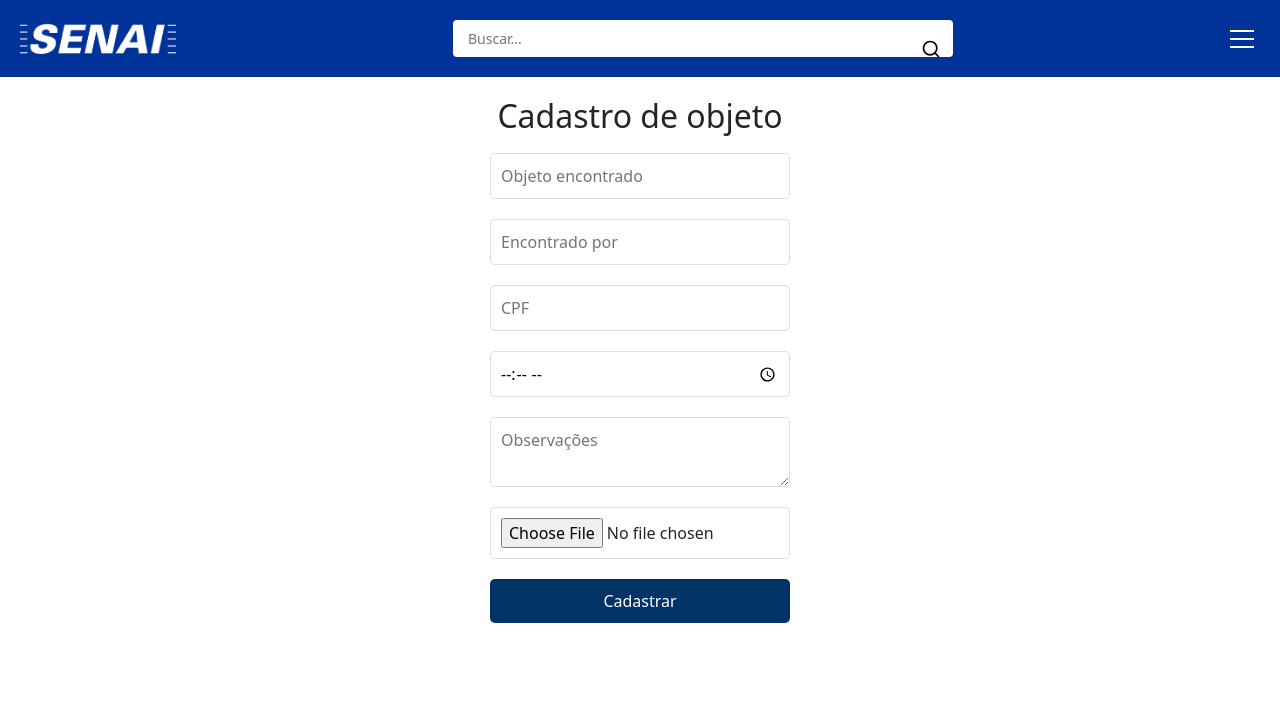
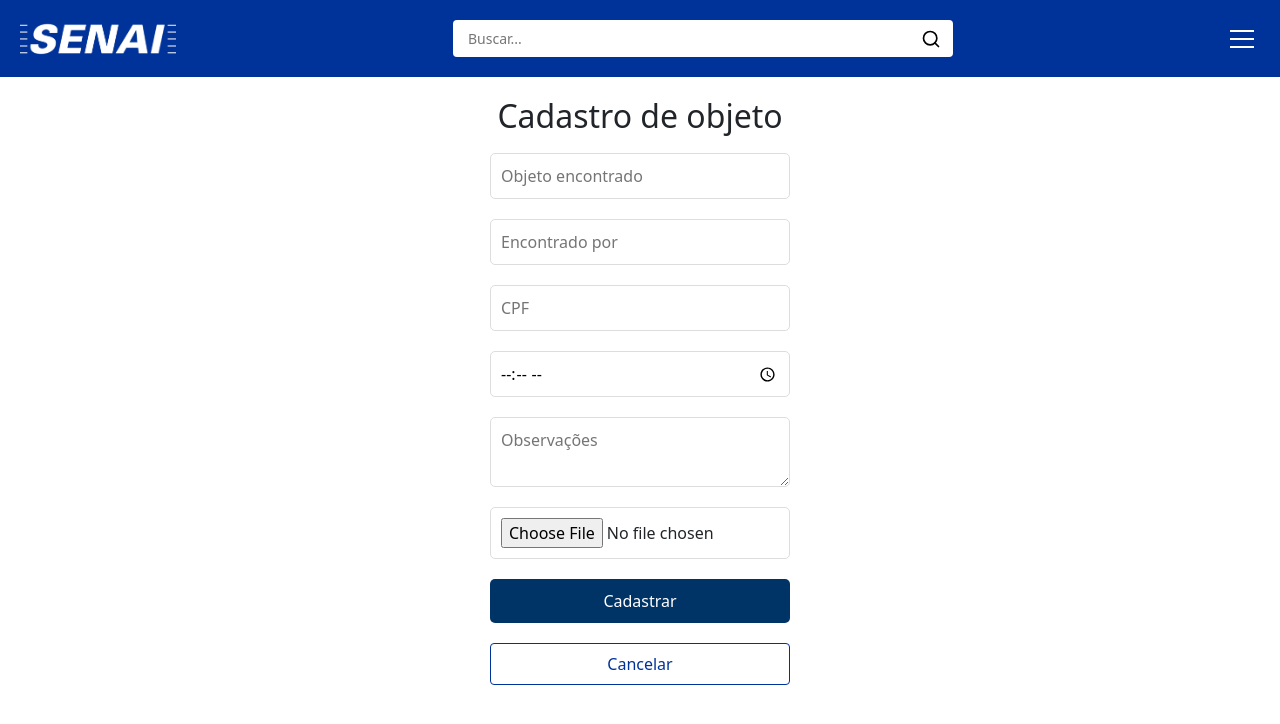
Before and after one commit to GusRsantos/achados-perdidos, a React (Create React App) app: page /cadastrarobjeto in a window 1280 px wide. Shown: the top 724 px of the page. Built offline with nearby package versions, Linux system fonts and the light colour scheme; sample sign-in values are in the browser's storage.

Commit message:
Alteração feita pelo Gustavo e não pelo joy

```diff
--- a/src/components/NavBarra.module.css
+++ b/src/components/NavBarra.module.css
@@ -16,6 +16,11 @@
 .logo {
   height: 40px;
   width: auto;
+}
+
+.logo:hover{
+  cursor: pointer;
+  opacity: 0.8;
 }
 
 .searchContainer {
@@ -51,7 +56,8 @@
   display: flex;
   align-items: center;
   justify-content: center;
-}
+  margin-top: auto;
+  }
 
 .searchIcon {
   width: 20px;
--- a/src/pages/CadastrarObjeto.jsx
+++ b/src/pages/CadastrarObjeto.jsx
@@ -1,5 +1,6 @@
 import React, { useState } from 'react';
 import styles from './CadastrarObjeto.module.css';
+import { useNavigate } from 'react-router-dom';
 
 const url = "http://localhost:5000/usuarios";
 
@@ -10,6 +11,15 @@ const CadastrarObjeto = () => {
   const [horarioEntrada, setHorarioEntrada] = useState('');
   const [observacoes, setObservacoes] = useState('');
   const [foto, setFoto] = useState(null);
+
+  const navigate = useNavigate();
+
+   const handleCancelar = () => {
+    navigate('/home');
+  };
+
+
+
 
   const handleFotoUpload = (e) => {
       setFoto(e.target.files[0]);
@@ -59,6 +69,12 @@ const CadastrarObjeto = () => {
                     onChange={handleFotoUpload}
                 />
                 <button type="submit">Cadastrar</button>
+                 <button
+                  onClick={handleCancelar}
+                  className={styles.buttonCancelar}
+                >
+                  Cancelar
+                </button>
             </form>
     </div>
   );
--- a/src/pages/CadastrarObjeto.module.css
+++ b/src/pages/CadastrarObjeto.module.css
@@ -25,6 +25,17 @@ button {
     cursor: pointer;
 }
 
+
+.buttonCancelar {
+    padding: 8px 24px;
+    border: 1px solid #003399;
+    background: #fff;
+    color: #003399;
+    border-radius: 4px;
+    cursor: pointer;
+  }
+
+
 button:hover {
     background-color: #002244;
 }
--- a/src/pages/Home.jsx
+++ b/src/pages/Home.jsx
@@ -24,15 +24,30 @@ export default function Home() {
     navigate(`/info-objeto/${objeto.id}`, { state: { objeto } });
   };
 
+  const handleSubmitObject = () => {
+    navigate("/cadastrarobjeto");
+  };
+
+
   return (
     <div className={styles.container}>
 
+
+    {/* <button
+                onClick={() => handleSelectObject(objeto)}
+                className={styles.selectButton}
+              >
+                Selecionar
+              </button>*/}
+
       {/* Botão adicionar objeto */}
-      <button className={styles.addButton}>+ OBJETO</button>
+      <button  onClick={() => handleSubmitObject()}
+      className={styles.addButton}>+ OBJETO</button>
 
       {/* Legenda */}
       <div className={styles.legend}>
         <div className={styles.legendItem}>
+
           <span className={styles.dotAchado}></span>
           Achado
         </div>
--- a/src/pages/Home.module.css
+++ b/src/pages/Home.module.css
@@ -86,6 +86,14 @@
   font-size: 14px;
 }
 
+.legendItem :hover{
+  cursor: pointer;
+  opacity: 0.8;
+
+}
+
+
+
 .dotAchado {
   width: 8px;
   height: 8px;
@@ -101,6 +109,7 @@
   border-radius: 50%;
   display: inline-block;
 }
+
 
 .grid {
   display: grid;
--- a/src/pages/InfoObjetos.jsx
+++ b/src/pages/InfoObjetos.jsx
@@ -78,7 +78,7 @@ export default function InfoObjetos() {
                 className={styles.statusInput}
               />
               <div className={styles.buttonGroup}>
-                <button
+               <button
                   onClick={handleVoltar}
                   className={styles.buttonVoltar}
                 >
--- a/src/pages/Login.jsx
+++ b/src/pages/Login.jsx
@@ -2,10 +2,11 @@ import React, { useState } from 'react';
 import { useNavigate } from 'react-router-dom';
 import { Form, Button, Alert } from 'react-bootstrap';
 import styles from './Login.module.css';
-import logo from '../images/logo-senai.png'; // Certifique-se de que o caminho está correto
+import logo from "../images/logo-senai.png";
 
 function Login() {
   const [email, setEmail] = useState('');
+  const [cpf, setCpf] = useState('');
   const [senha, setSenha] = useState('');
   const [error, setError] = useState('');
   const [isLoading, setIsLoading] = useState(false);
@@ -18,7 +19,7 @@ function Login() {
 
     try {
       // Simulando uma verificação de login
-      if (email === "login@gmail.com" && senha === "12345") {
+      if (cpf === "12345678911" && senha === "12345") {
         // Simulando um delay de rede
         await new Promise(resolve => setTimeout(resolve, 1000));
 
@@ -41,7 +42,7 @@ function Login() {
     <div className={styles.container}>
       <Form onSubmit={handleSubmit} className={styles.card}>
         <div className={styles.logoContainer}>
-          <img src={logo} alt="Logo Senai" className={styles.logo} />
+        <img src={logo} alt="Logo Senai" className={styles.logo}/>
         </div>
 
         {error && (
@@ -54,8 +55,8 @@ function Login() {
           <Form.Control
             type="text"
             placeholder="Digite seu CPF"
-            value={email}
-            onChange={(e) => setEmail(e.target.value)}
+            value={cpf}
+            onChange={(e) => setCpf(e.target.value)}
             disabled={isLoading}
             required
             className={styles.input}
--- a/src/pages/Login.module.css
+++ b/src/pages/Login.module.css
@@ -18,6 +18,9 @@
 
 .logoContainer {
   margin-bottom: 2rem;
+  width: 200px;
+  max-width: 100%;
+  height: auto;
 }
 
 .logo {
```
Also changed, not shown: src/components/NavBarra.jsx (+9 -3 lines).
